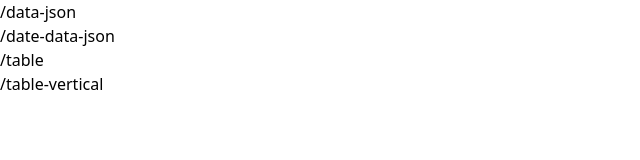
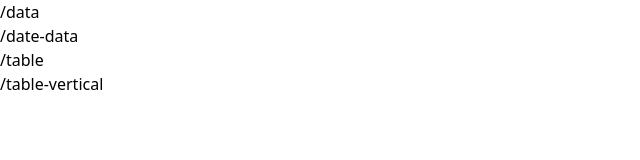
Before and after one commit to noy4/miyajima-tide, a SvelteKit app: page /pages in a window 1280 px wide. Shown: the top 160 px of the page, without its empty margins (0-640 px from the left). Built offline with nearby package versions, Linux system fonts and the light colour scheme.

Commit message:
date-data

```diff
--- a/src/routes/pages/+page.svelte
+++ b/src/routes/pages/+page.svelte
@@ -1,7 +1,7 @@
 <script lang='ts'>
   const items = [
-    '/data-json',
-    '/date-data-json',
+    '/data',
+    '/date-data',
     '/table',
     '/table-vertical',
   ]
```
Also changed, not shown: src/routes/data/+page.svelte (renamed from src/routes/data-json/+page.svelte), src/routes/date-data/+page.svelte (renamed from src/routes/date-data-json/+page.svelte).
